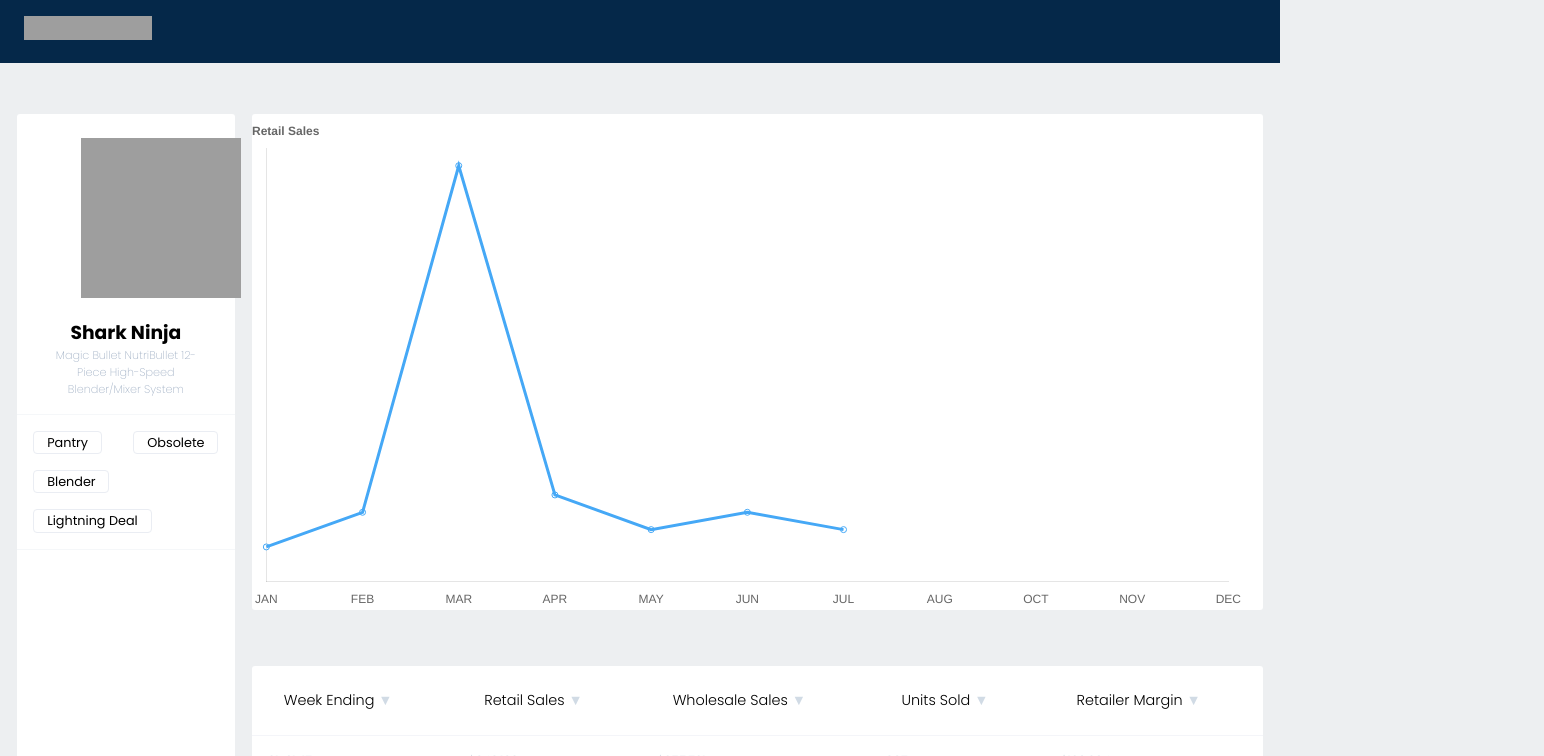
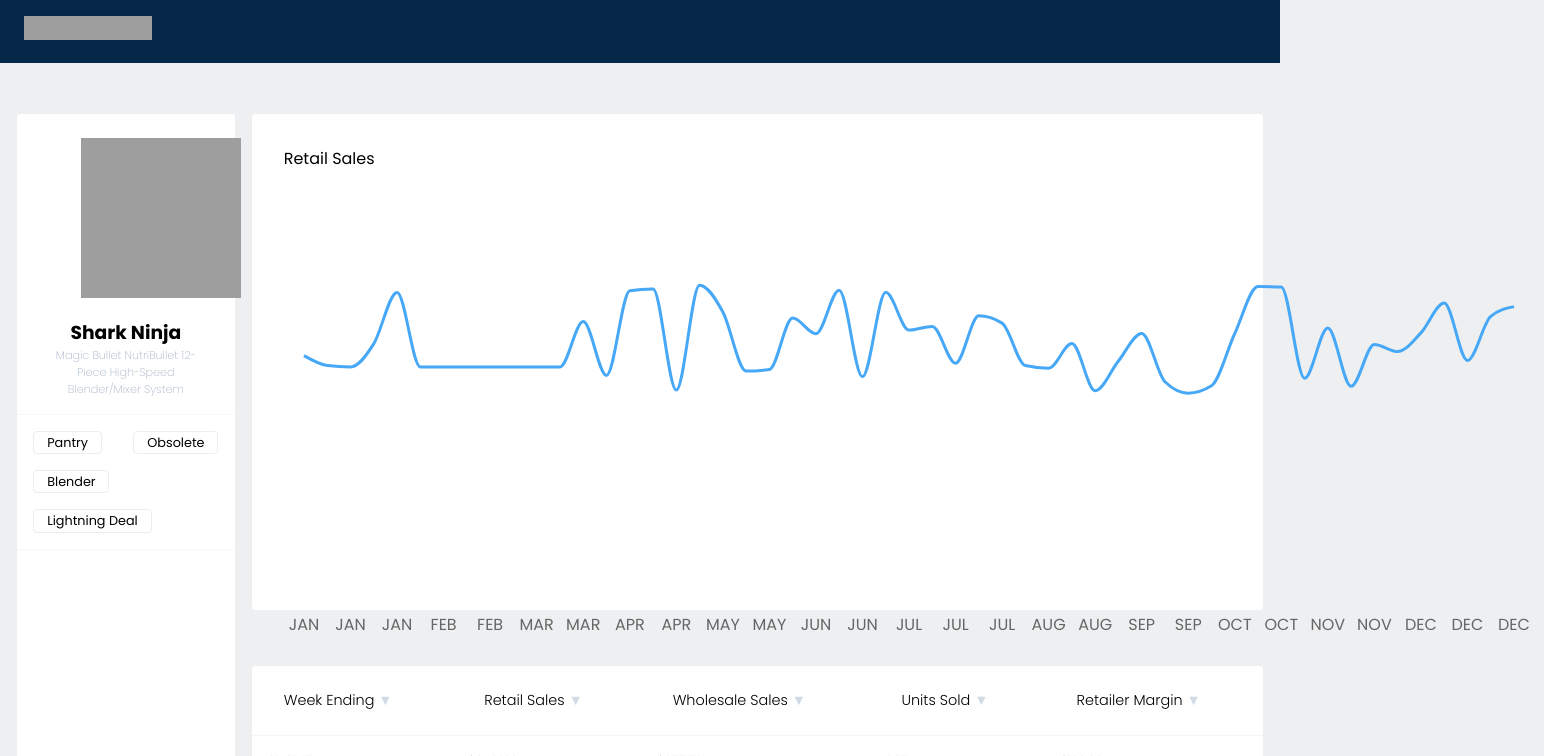
Before and after one commit to Rzavala414/stackline-assessment, a React (Create React App) app: page / in a window 1280 px wide. Shown: the top 756 px of the page, 1544 px wide, since content can reach past the window. Built offline with nearby package versions, Linux system fonts and the light colour scheme; grey boxes are pictures that could not be loaded.

Commit message:
updated the graph to a new library

```diff
--- a/package.json
+++ b/package.json
@@ -8,9 +8,9 @@
     "@testing-library/user-event": "^13.5.0",
     "chart.js": "^4.4.1",
     "react": "^18.2.0",
-    "react-chartjs-2": "^5.2.0",
     "react-dom": "^18.2.0",
     "react-scripts": "5.0.1",
+    "recharts": "^2.10.4",
     "web-vitals": "^2.1.4"
   },
   "scripts": {
--- a/src/App.js
+++ b/src/App.js
@@ -1,12 +1,11 @@
 import Header from './Components/Header/Header';
-import SalesChart from './Components/SalesChart/SalesChart';
+import LineGraph from './Components/LineGraph/LineGraph';
 import ProductOverview from './Components/ProductOverview/ProductOverview';
 import DataTable from './Components/DataTable/DataTable';
 import data from './util/data.json';
 import "./App.css";
 
 const App = () => {
-  // console.log(data)
 
   return (
     <>
@@ -14,7 +13,7 @@ const App = () => {
       <div className="main-content">
         <ProductOverview data={data}/>
         <div className="bar">
-          <SalesChart data={data}/>
+          <LineGraph sales={data.sales}/>
           <DataTable sales={data.sales}  />
         </div>
       </div>
--- /dev/null
+++ b/src/Components/LineGraph/LineGraph.js
@@ -0,0 +1,55 @@
+import React from 'react';
+import './LineGraph.css';
+import { LineChart, Line, XAxis, YAxis, Tooltip } from 'recharts';
+
+const MyLineChart = ({ sales }) => {
+
+  const chartData = sales.map(point => {
+    return ({
+      weekEnding: point.weekEnding,
+      retailSales: point.retailSales,
+      month: new Date(point.weekEnding).toLocaleString('en', { month: 'short' }).toUpperCase(),
+    })
+  });
+
+  return (
+    <div className="container graph-container" >
+      <div style={{padding:"2rem"}}>
+        <text>Retail Sales</text>
+        <LineChart
+          data={chartData}
+          width={1260}
+          height={475}
+          margin={{
+            top: 5,
+            right: 30,
+            left: 20,
+            bottom: 5,
+          }}
+        >
+          <XAxis
+            dataKey="month"
+            axisLine={false}
+            tickLine={false}
+          />
+          <YAxis
+            hide
+            domain={[-2000000, 2000000]}
+            axisLine={false}
+            tickLine={false}
+          />
+          <Tooltip />
+          <Line
+            type="monotone"
+            dataKey="retailSales"
+            dot={false}
+            strokeWidth={3}
+            stroke="rgb(70, 168, 246)"
+          />
+        </LineChart>
+      </div>
+    </div>
+  );
+};
+
+export default MyLineChart;
--- a/src/Components/SalesChart/SalesChart.js
+++ /dev/null
@@ -1,83 +0,0 @@
-import React from 'react';
-import { Line } from 'react-chartjs-2';
-import "./SalesChart.css";
-
-import {
-  Chart as ChartJS,
-  CategoryScale,
-  LinearScale,
-  PointElement,
-  LineElement,
-  Title,
-  Tooltip,
-  Legend,
-} from 'chart.js';
-
-ChartJS.register(
-  CategoryScale,
-  LinearScale,
-  PointElement,
-  LineElement,
-  Title,
-  Tooltip,
-  Legend
-);
-
-const options = {
-  responsive: true,
-  elements: {
-    point: {
-      backgroundColor: 'rgba(0, 0, 0, 0)'
-    }
-  },
-  plugins: {
-    legend: {
-      display: false,
-    },
-    title: {
-      display: true,
-      align: "start",
-      text: 'Retail Sales',
-    },
-  },
-  scales: {
-    x: {
-      grid: {
-        display: false,
-      }
-    },
-    y: {
-      grid: {
-        display: false,
-      },
-      ticks: {
-        display: false
-      }
-    }
-  }
-};
-
-
-const SalesChart = ({ data }) => {
-
-  const labels = ['JAN', 'FEB', 'MAR', 'APR', 'MAY', 'JUN', 'JUL', 'AUG', 'OCT', 'NOV', 'DEC'];
-
-  const dataOptions = {
-    labels,
-    datasets: [
-      {
-        data: [2,4,24,5,3,4,3],
-        borderColor: 'rgb(69, 168, 246)',
-      },
-    ],
-  };
-
-
-  return (
-    <div className="container graph-container">
-      <Line options={options} data={dataOptions} />
-    </div>
-  )
-}
-
-export default SalesChart;
```
Also changed, not shown: src/Components/LineGraph/LineGraph.css (line endings or trailing spaces), 1 other file (tests, documents, lock files or other folders).
